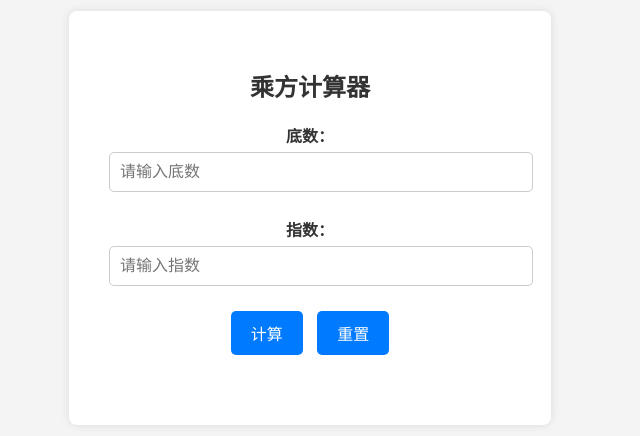
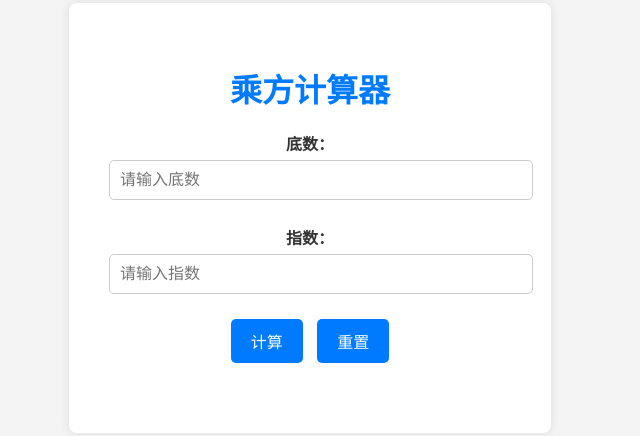
Before and after one commit to Sigechaishijie/Tools, a plain HTML site: page maths/pow.html in a window 1280 px wide. Shown: the part 182-618 px from the top of the page, without its empty margins (330-970 px from the left). Drawn offline with Linux system fonts and the light colour scheme.

Commit message:
Update pow.html

```diff
--- a/maths/pow.html
+++ b/maths/pow.html
@@ -30,7 +30,7 @@
 
         h1 {
             margin-bottom: 20px;
-            font-size: 24px;
+            color: #007bff;
         }
 
         label {
```
